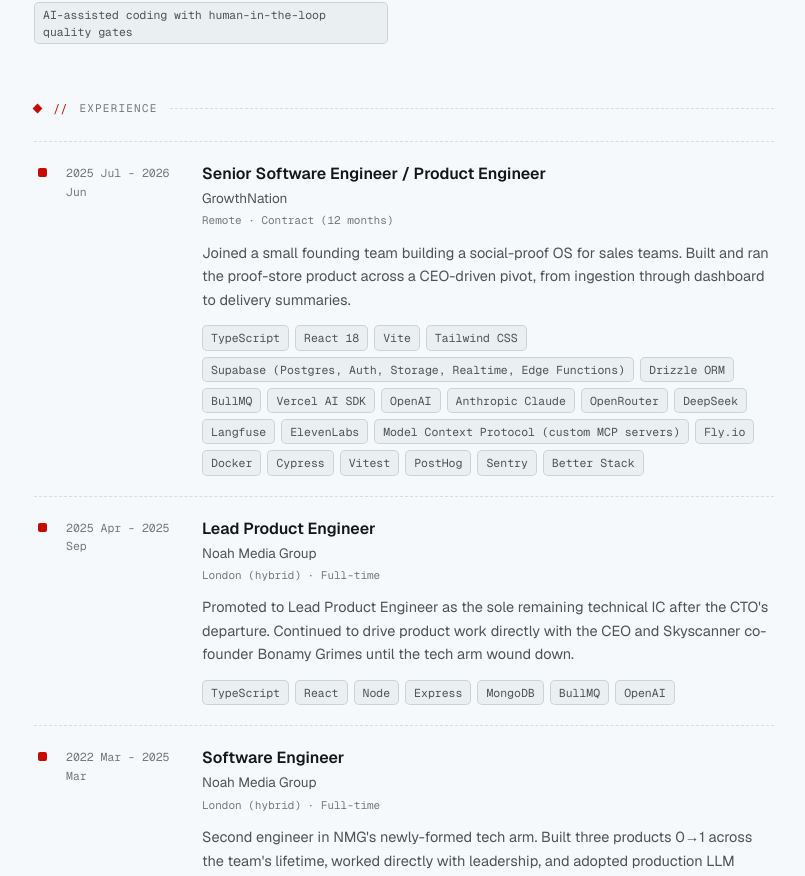
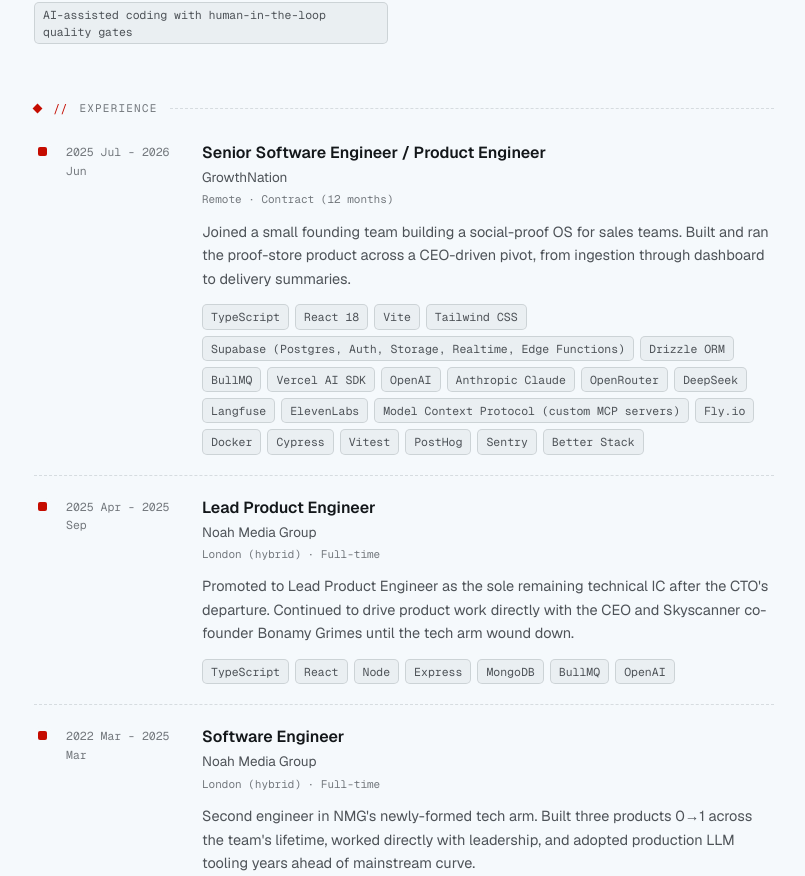
Before and after one commit to akdsco/akds-portfolio-2026, a Next.js app: page /about in a window 1280 px wide. Shown: the part 1945-2821 px from the top of the page, without its empty margins (236-1041 px from the left). Built offline with nearby package versions, Linux system fonts and the light colour scheme.

Commit message:
fix(experience): drop top dashed border on the first role
first:border-t-0 first:pt-0 so the first item doesn't double up with the
section divider above it.

```diff
--- a/components/landing/experience.tsx
+++ b/components/landing/experience.tsx
@@ -10,7 +10,7 @@ export function Experience() {
         {experience.map((role) => (
           <div
             key={role.id}
-            className="border-line grid grid-cols-[16px_1fr] gap-4 border-t border-dashed py-5 sm:grid-cols-[16px_120px_1fr]"
+            className="border-line grid grid-cols-[16px_1fr] gap-4 border-t border-dashed py-5 first:border-t-0 first:pt-0 sm:grid-cols-[16px_120px_1fr]"
           >
             <div className="flex justify-center pt-1.5">
               <span className="bg-hi size-[9px] rounded-[2px] shadow-[0_0_0_4px_var(--base)]" />
```
